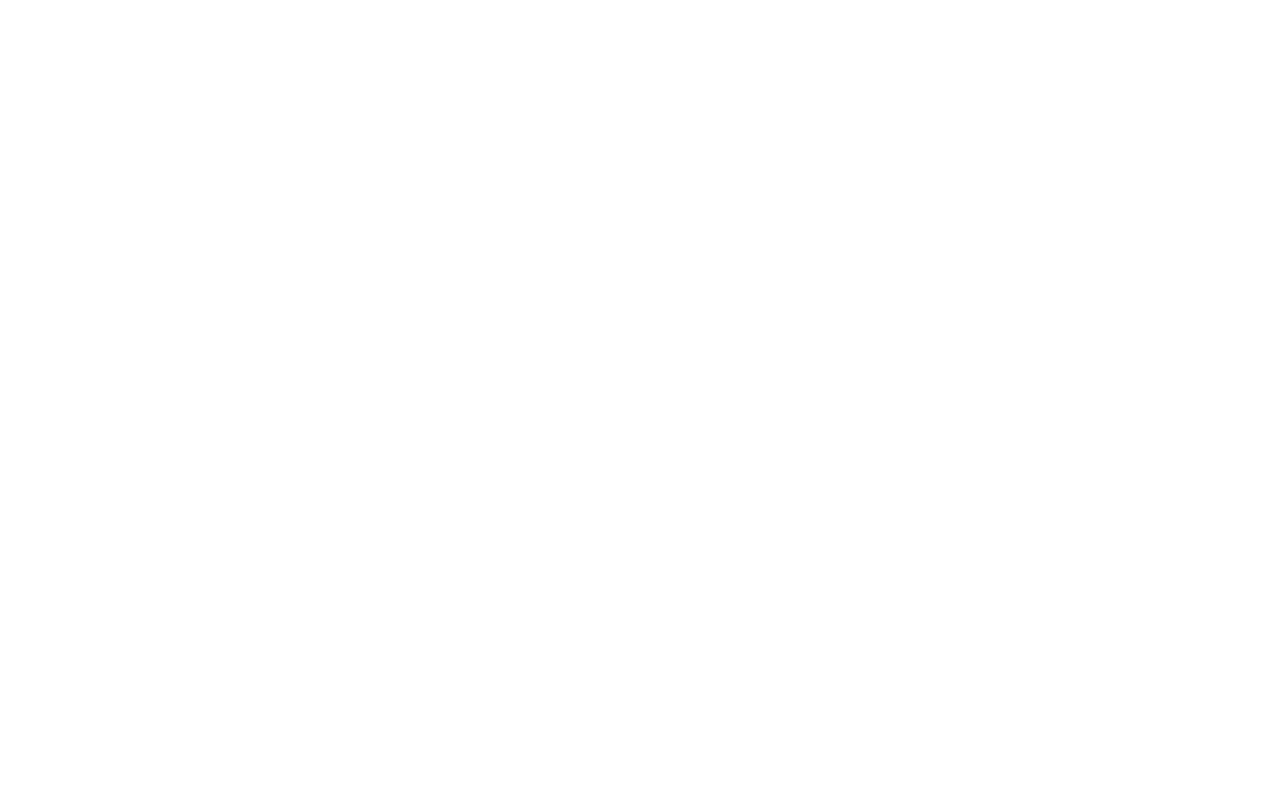
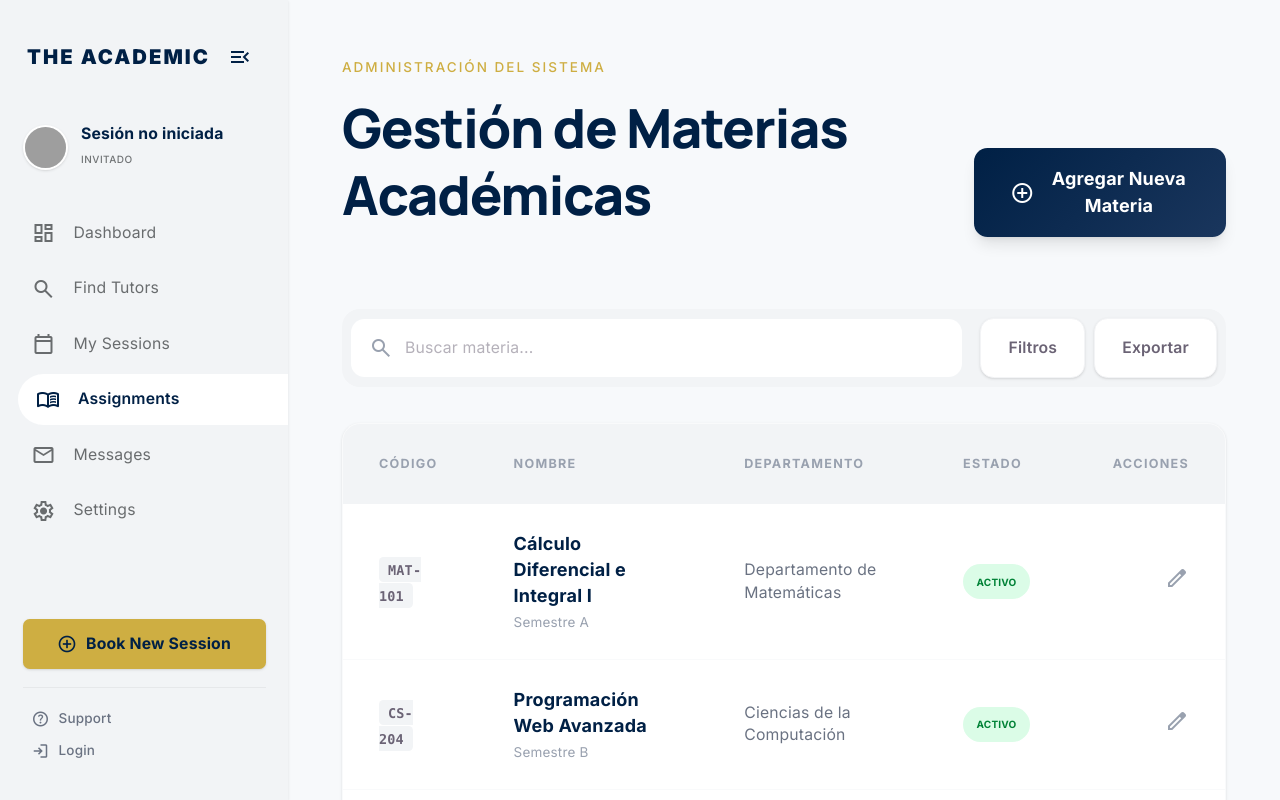
Before and after one commit to JimmyDVO0823/tuto_vista, a React (Vite) app in the folder tuto_vista_vite/: page /subjects in a window 1280 px wide. Before the commit this address had no page. Shown: the top 800 px of the page. Built offline with nearby package versions, Linux system fonts and the light colour scheme; grey boxes are pictures that could not be loaded.

Commit message:
se conecta el boton del sidebar con el componente assignments

```diff
--- a/tuto_vista_vite/src/App.jsx
+++ b/tuto_vista_vite/src/App.jsx
@@ -5,6 +5,7 @@
 import DashboardStudent from './pages/DashboardStudent'
 import LoginForm from './components/features/auth/LoginForm'
 import RegisterForm from './components/features/auth/RegisterForm'
+import SubjectsManagement from './pages/SubjectsManagement'
 
 function App() {
   return (
@@ -33,6 +34,7 @@
         />
         <Route path="/tutors" element={<TutorsExplorer />} />
         <Route path="/dashboard/student" element={<DashboardStudent />} />
+        <Route path="/subjects" element={<SubjectsManagement />} />
       </Routes>
     </Router>
   )
--- a/tuto_vista_vite/src/components/layout/Sidebar.jsx
+++ b/tuto_vista_vite/src/components/layout/Sidebar.jsx
@@ -17,7 +17,7 @@
     { label: 'Dashboard', path: '/dashboard/student', icon: 'dashboard' },
     { label: 'Find Tutors', path: '/tutors', icon: 'search' },
     { label: 'My Sessions', path: '#', icon: 'calendar_today' },
-    { label: 'Assignments', path: '#', icon: 'menu_book' },
+    { label: 'Assignments', path: '/subjects', icon: 'menu_book' },
     { label: 'Messages', path: '#', icon: 'mail' },
     { label: 'Settings', path: '#', icon: 'settings' },
   ];
```
